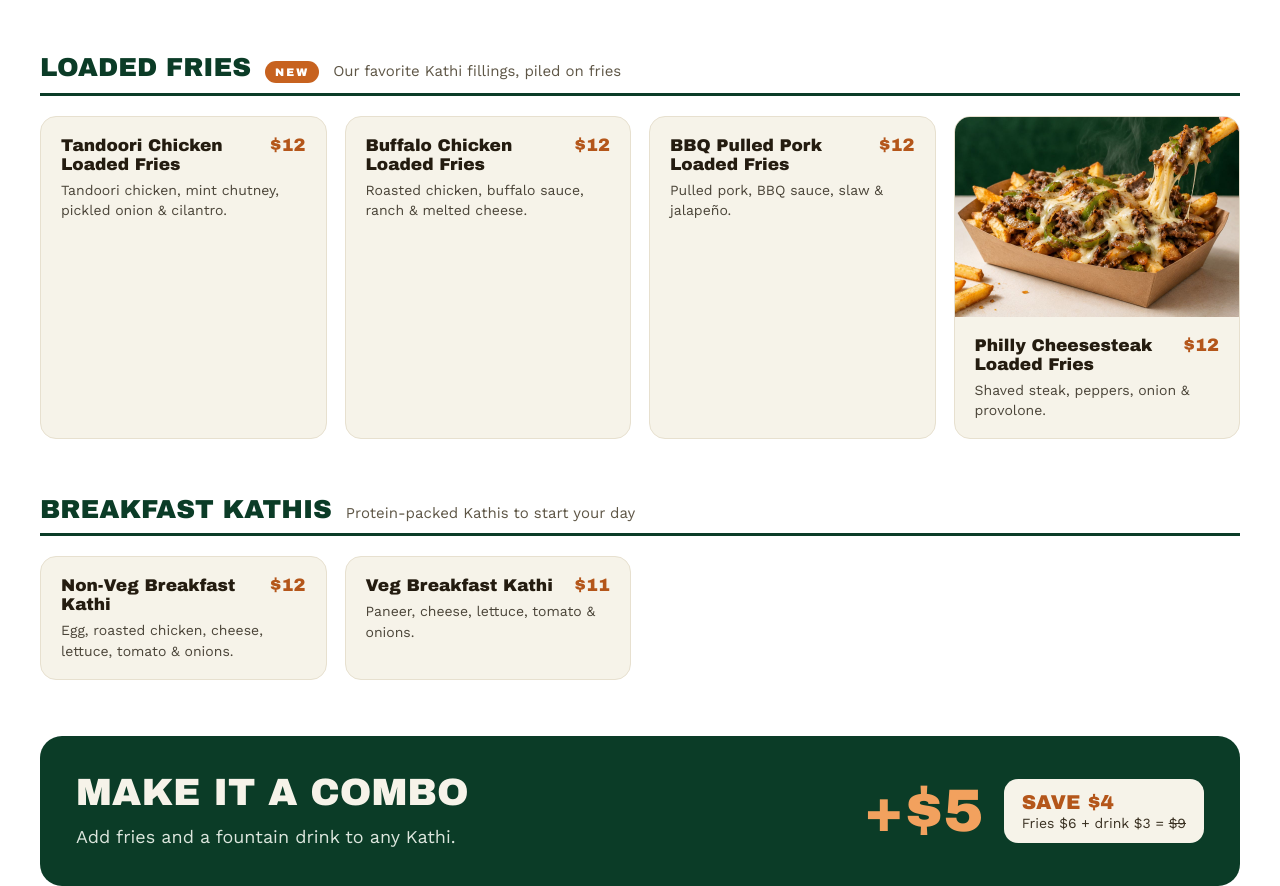
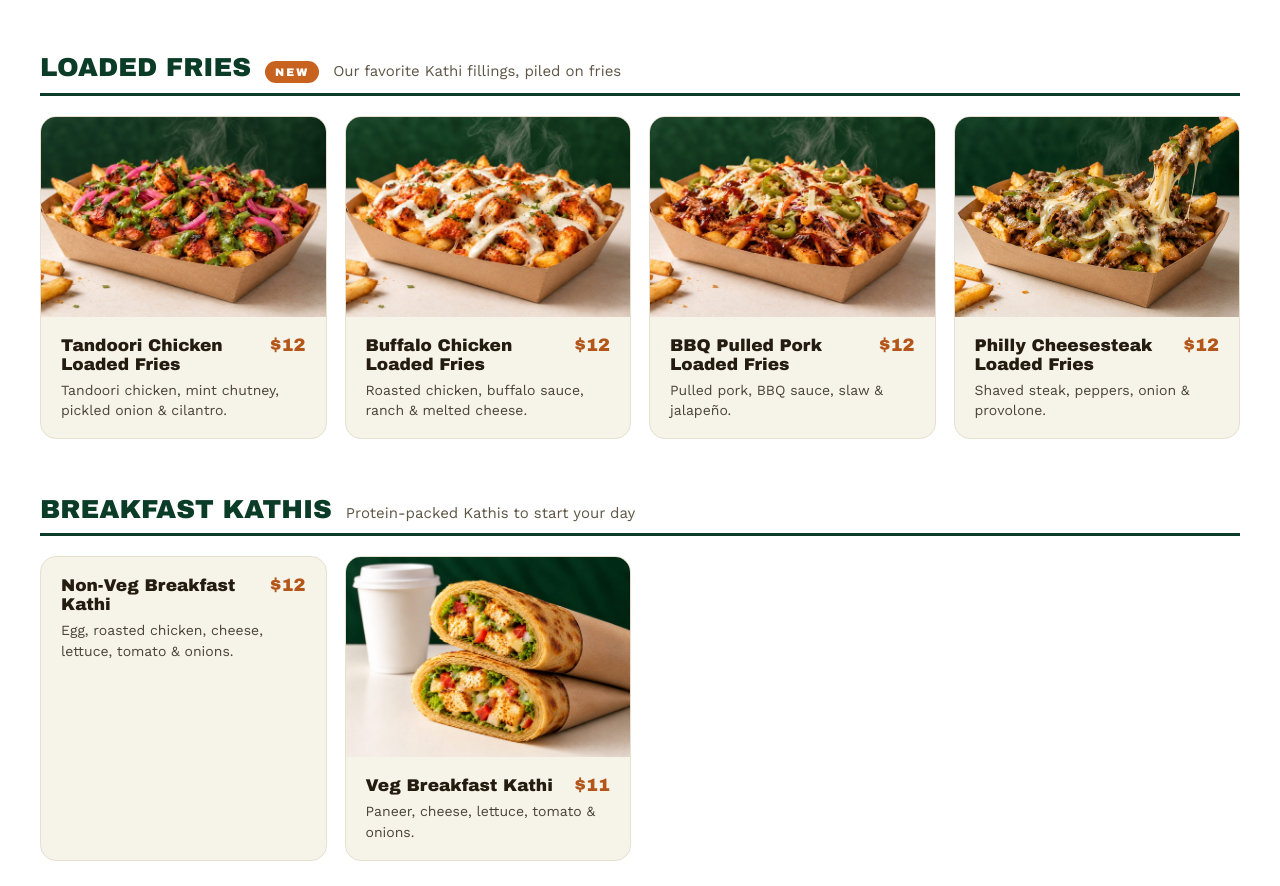
Before and after one commit to KathisRestaurant/kathis-site, a plain HTML site: page index.html in a window 1280 px wide. Shown: the part 3783-4669 px from the top of the page. Drawn offline with nearby package versions, Linux system fonts and the light colour scheme.

Commit message:
Add files via upload

```diff
--- a/index.html
+++ b/index.html
@@ -348,7 +348,7 @@
           </div>
 
           <div style="background: #F6F3E9; border-radius: 16px; overflow: hidden; display: flex; flex-direction: column; border: 1px solid #E7E0CF;">
-
+              <img loading="lazy" src="images/chipotle-chicken-kathi.jpg" alt="Chipotle Chicken Kathi" style="width: 100%; height: 200px; object-fit: cover; object-position: 50% 50%; display: block;">
 
             <div style="padding: 18px 20px; display: flex; flex-direction: column; gap: 6px;">
               <div style="display: flex; justify-content: space-between; align-items: baseline; gap: 10px;">
@@ -398,7 +398,7 @@
       </div>
       <div style="display: grid; grid-template-columns: repeat(auto-fill, minmax(260px, 1fr)); gap: 18px;">
           <div style="background: #F6F3E9; border-radius: 16px; overflow: hidden; display: flex; flex-direction: column; border: 1px solid #E7E0CF;">
-
+              <img loading="lazy" src="images/tandoori-chicken-loaded-fries.jpg" alt="Tandoori Chicken Loaded Fries" style="width: 100%; height: 200px; object-fit: cover; object-position: 50% 50%; display: block;">
             <div style="padding: 18px 20px; display: flex; flex-direction: column; gap: 6px;">
               <div style="display: flex; justify-content: space-between; align-items: baseline; gap: 10px;">
                 <span style="font-family: 'Archivo Black', sans-serif; font-size: 17px; color: #241C10;">Tandoori Chicken Loaded Fries</span>
@@ -409,7 +409,7 @@
           </div>
 
           <div style="background: #F6F3E9; border-radius: 16px; overflow: hidden; display: flex; flex-direction: column; border: 1px solid #E7E0CF;">
-
+              <img loading="lazy" src="images/buffalo-chicken-loaded-fries.jpg" alt="Buffalo Chicken Loaded Fries" style="width: 100%; height: 200px; object-fit: cover; object-position: 50% 50%; display: block;">
             <div style="padding: 18px 20px; display: flex; flex-direction: column; gap: 6px;">
               <div style="display: flex; justify-content: space-between; align-items: baseline; gap: 10px;">
                 <span style="font-family: 'Archivo Black', sans-serif; font-size: 17px; color: #241C10;">Buffalo Chicken Loaded Fries</span>
@@ -420,7 +420,7 @@
           </div>
 
           <div style="background: #F6F3E9; border-radius: 16px; overflow: hidden; display: flex; flex-direction: column; border: 1px solid #E7E0CF;">
-
+              <img loading="lazy" src="images/bbq-pulled-pork-loaded-fries.jpg" alt="BBQ Pulled Pork Loaded Fries" style="width: 100%; height: 200px; object-fit: cover; object-position: 50% 50%; display: block;">
             <div style="padding: 18px 20px; display: flex; flex-direction: column; gap: 6px;">
               <div style="display: flex; justify-content: space-between; align-items: baseline; gap: 10px;">
                 <span style="font-family: 'Archivo Black', sans-serif; font-size: 17px; color: #241C10;">BBQ Pulled Pork Loaded Fries</span>
@@ -463,12 +463,15 @@
             <div style="font-size: 14px; color: #4A4438; line-height: 1.45;">Egg, roasted chicken, cheese, lettuce, tomato &amp; onions.</div>
           </div>
 
-          <div style="background: #F6F3E9; border-radius: 16px; padding: 18px 20px; display: flex; flex-direction: column; gap: 6px; border: 1px solid #E7E0CF;">
+          <div style="background: #F6F3E9; border-radius: 16px; overflow: hidden; display: flex; flex-direction: column; border: 1px solid #E7E0CF;">
+              <img loading="lazy" src="images/veg-breakfast-kathi.jpg" alt="Veg Breakfast Kathi" style="width: 100%; height: 200px; object-fit: cover; object-position: 50% 50%; display: block;">
+          <div style="padding: 18px 20px; display: flex; flex-direction: column; gap: 6px;">
             <div style="display: flex; justify-content: space-between; align-items: baseline; gap: 10px;">
               <span style="font-family: 'Archivo Black', sans-serif; font-size: 17px; color: #241C10;">Veg Breakfast Kathi</span>
               <span style="font-family: 'Archivo Black', sans-serif; font-size: 18px; color: #B4561A; white-space: nowrap;">$11</span>
             </div>
             <div style="font-size: 14px; color: #4A4438; line-height: 1.45;">Paneer, cheese, lettuce, tomato &amp; onions.</div>
+          </div>
           </div>
 
       </div>
```
Also changed, not shown: images/bbq-pulled-pork-loaded-fries.jpg (added), images/buffalo-chicken-loaded-fries.jpg (added), images/chipotle-chicken-kathi.jpg (added), images/tandoori-chicken-loaded-fries.jpg (added), images/veg-breakfast-kathi.jpg (added).
